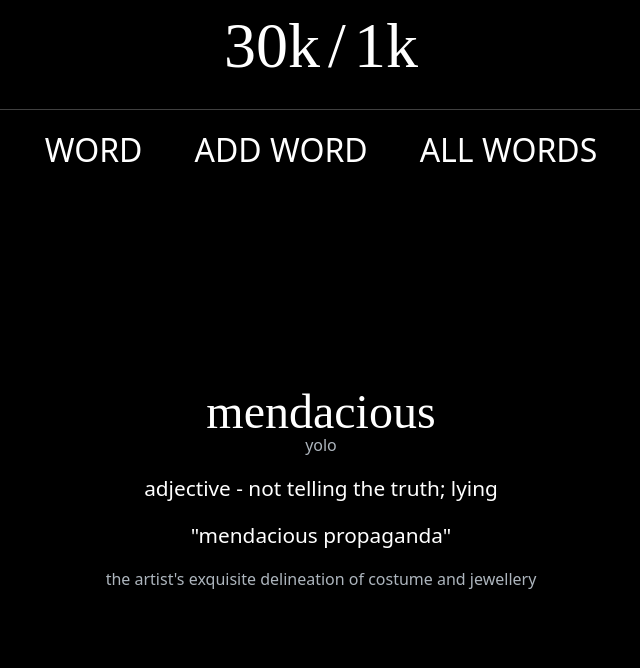
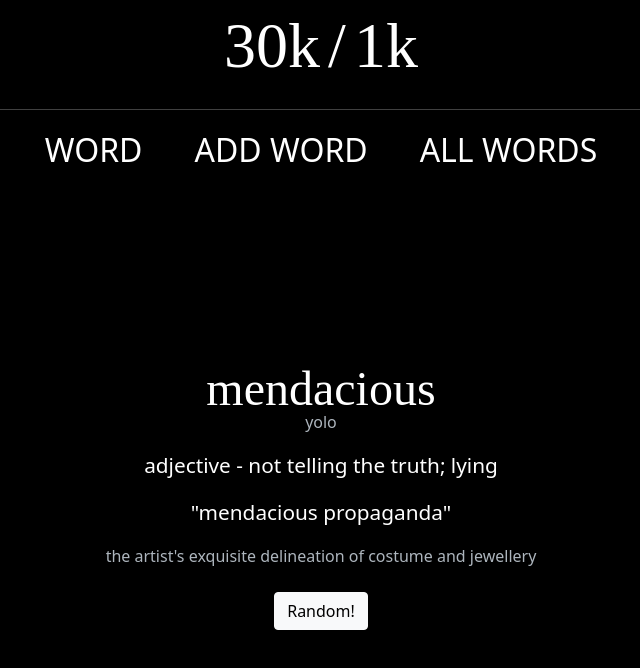
Before and after one commit to Diana-Deluvian/30k1k, a React app: page /word in a window 1280 px wide. Shown: the whole page, without its empty margins (319-959 px from the left). Built offline with nearby package versions, Linux system fonts and the light colour scheme; a web font is replaced by a local one.

Commit message:
added random word button

```diff
--- a/src/components/SingleWord.js
+++ b/src/components/SingleWord.js
@@ -1,11 +1,14 @@
-import React, { useContext } from 'react';
+import React, { useContext, useState } from 'react';
 import WordsContext from '../context/WordsContext';
 import _ from 'lodash';
+import { Button } from 'react-bootstrap';
 
 const Word = () => {
   const { words, setWords } = useContext(WordsContext);
-    let {wordname, meaning, example, additionalInfo, type, id } = words.at(-1) || {};
-  //gets the last word
+  const [word, setWord] = useState(words.at(-1) || {});
+    //gets the last word
+    let {wordname, meaning, example, additionalInfo, type, id } = word;
+
   return (
     <React.Fragment>
 
@@ -16,10 +19,15 @@ const Word = () => {
             <p className="definition">{meaning}</p>
             <p className="example">"{example}"</p>
             <p className="additionalInfo">{additionalInfo}</p>
+            <Button variant="light" onClick={()=> {
+            let newWord = words.at(Math.floor(Math.random() * words.length))
+            setWord(newWord) } }>Random!</Button>
           </div>
           ) : (
             <p className="message">No words available. Please add some words.</p>
           )}
+
+
   </React.Fragment> )
 
 }
--- a/src/styles.scss
+++ b/src/styles.scss
@@ -79,6 +79,11 @@ header {
     font-size: 1rem;
     color: $gray-500;
   }
+
+  .btn {
+    box-shadow: none;
+    margin-top: 0.5rem;
+  }
 }
 
 .word {
```
